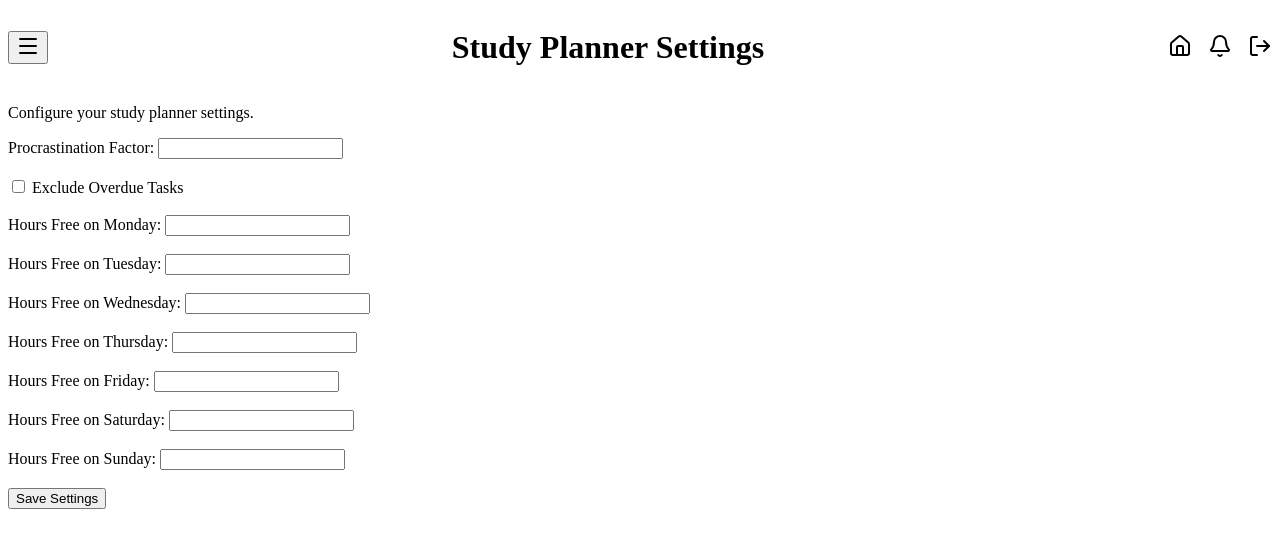
After one commit to Sukarth/IB-CS-IA, a Flask app: template app/templates/student/settings.html in a window 1280 px wide. The commit adds this page. Shown: the top 548 px of the page. Run offline with Flask 3, Linux system fonts and the light colour scheme; the template is opened without the code that fills it, so the values that code supplies are empty.

Commit message:
built study schedule and settings pages. added some styling

```diff
--- a/app/routes/auth.py
+++ b/app/routes/auth.py
@@ -56,6 +56,7 @@ def load_logged_in_user():
             flash('Your session has ended. Please log in again.')
             return
     g.user = user
+
 @bp.before_app_request
 def csrf_protection():
     if request.method == 'POST':
--- a/app/static/style.css
+++ b/app/static/style.css
@@ -0,0 +1,32 @@
+.calendar_header, .topbar, .topbar_icons {
+    display: flex;
+    align-items: center;
+    gap: 1rem;
+    justify-content: space-between;
+}
+
+.change_month {
+    text-decoration: none;
+}
+
+.calendar {
+    display: grid;
+    grid-template-columns: repeat(7, 1fr);
+    gap: 0.5rem;
+    margin-top: 1rem;
+}
+
+a:has(svg) {
+    color: inherit;
+    text-decoration: none;
+}
+
+a:has(svg):visited {
+    color: inherit;
+}
+
+.custom_submit {
+    background-color: transparent;
+    border: none;
+    padding: 0;
+}
--- a/app/templates/app.html
+++ b/app/templates/app.html
@@ -3,13 +3,16 @@
 
 {% block body %}
 <header class="topbar">
-    <button class="hamburger-menu">
+    <button class="hamburger_menu">
         {{ icon('hamburger_menu') }}
     </button>
     <h1>{% block heading %}{% endblock %}</h1>
-    <span class="icons">
+    <span class="topbar_icons">
+        <a href="{{ url_for('main.index') }}" aria-label="Home">
+            {{ icon('home') }}
+        </a>
         <a href="#">{{ icon('bell') }}</a>
-        {{ post_button(url_for('auth.logout'), 'Log Out', icon('log_out')) }}
+        {{ post_button(url_for('auth.logout'), 'Log Out', 'log_out', False) }}
     </span>
 </header>
 
--- a/app/templates/macros.html
+++ b/app/templates/macros.html
@@ -1,8 +1,8 @@
-{% macro post_button(action, label, icon) %}
+{% macro icon(name) %}{% include "icons/" + name + ".svg" %}{% endmacro %}
+
+{% macro post_button(action, label, icon_name, default_styles) %}
 <form method="post" action="{{ action }}" class="inline-form">
     <input type="hidden" name="_csrf_token" value="{{ csrf_token }}">
-    <button type="submit" title="{{ label }}" aria-label="{{ label }}">{{ icon }}</button>
+    <button type="submit" title="{{ label }}" aria-label="{{ label }}" {% if not default_styles %}class="custom_submit"{% endif %}>{{ icon(icon_name) }}</button>
 </form>
 {% endmacro %}
-
-{% macro icon(name) %}{% include "icons/" + name + ".svg" %}{% endmacro %}
--- /dev/null
+++ b/app/templates/student/settings.html
@@ -0,0 +1,25 @@
+{% extends "app.html" %}
+{% block title %}Study Planner Settings{% endblock %}
+{% block heading %}Study Planner Settings{% endblock %}
+{% block content %}
+<p>Configure your study planner settings.</p>
+
+<form method="post" action="{{ url_for('student.settings') }}">
+    <input type="hidden" name="_csrf_token" value="{{ csrf_token }}">
+
+    <label for="procrastination_factor">Procrastination Factor:</label>
+    <input type="number" min="0" step="0.01" id="procrastination_factor" name="procrastination_factor" value="{{ form.procrastination_factor }}" required>
+    <br><br>
+    <input type="checkbox" id="exclude_overdue" name="exclude_overdue" {% if form.exclude_overdue %} checked {% endif %}>
+    <label for="exclude_overdue">Exclude Overdue Tasks</label>
+    <br><br>
+
+    {% for day in ['monday', 'tuesday', 'wednesday', 'thursday', 'friday', 'saturday', 'sunday'] %}
+        <label for="hours_free_{{ day }}">Hours Free on {{ day|capitalize }}:</label>
+        <input type="number" step="0.01" min="0" id="hours_free_{{ day }}" name="hours_free_{{ day }}" value="{{ form['hours_free_' ~ day] }}" required>
+        <br><br>
+    {% endfor %}
+
+    <button type="submit">Save Settings</button>
+</form>
+{% endblock %}
```
Also changed, not shown: app/algorithms/request_priority.py (+4 -4 lines), app/models/student_settings.py (+12 -0 lines), app/routes/student.py (+61 -1 lines), app/templates/student/schedule.html (added, +43 -0 lines), app/templates/icons/home.svg (added), app/templates/icons/left_chevron.svg (added), app/templates/icons/right_chevron.svg (added), 1 other file.
